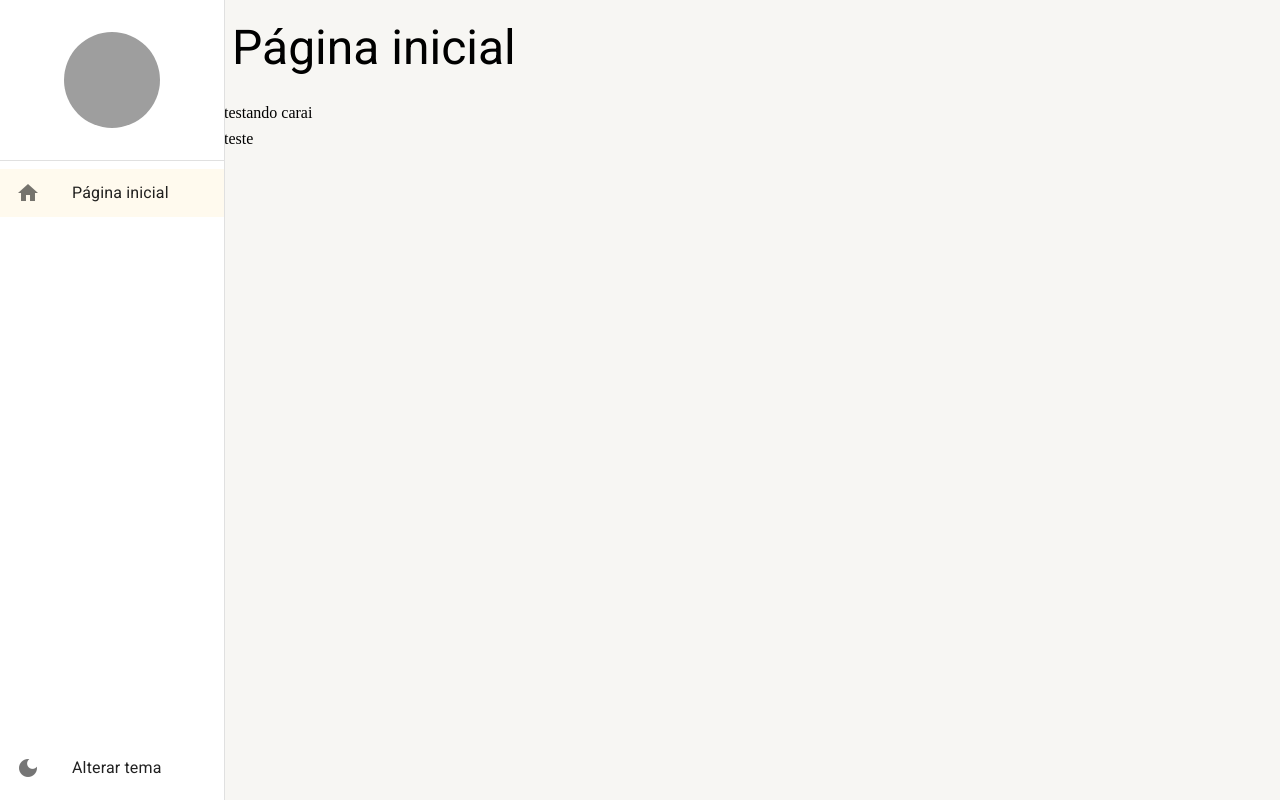
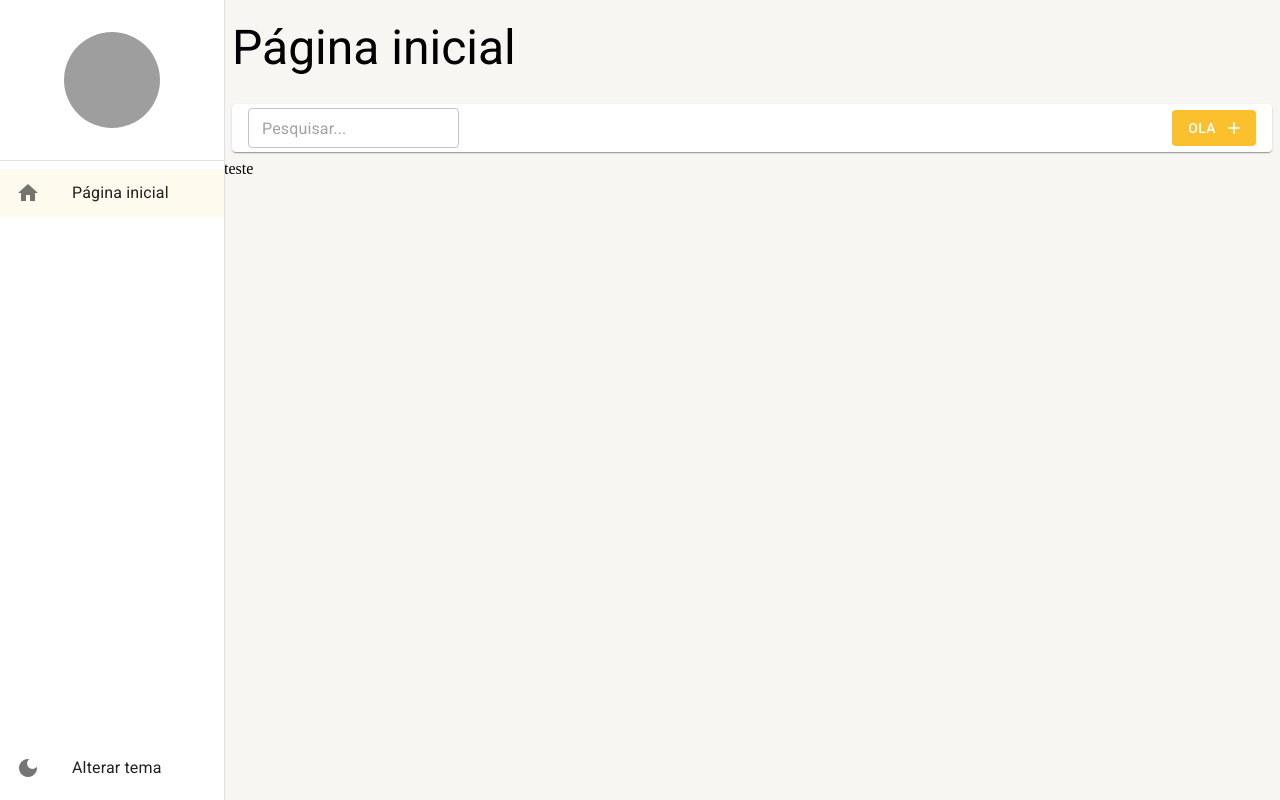
Before and after one commit to Viniciussilver/react-materialui-typescript, a React (Vite) app: page /pagina-inicial in a window 1280 px wide. Built offline with nearby package versions, Linux system fonts and the light colour scheme; grey boxes are pictures that could not be loaded.

Commit message:
feat: criado barra de ferramentas

```diff
--- a/src/pages/Dashboard/index.tsx
+++ b/src/pages/Dashboard/index.tsx
@@ -1,9 +1,14 @@
+import { FerramentasDaListagem } from '../../shared/components';
 import { LayoutBase } from '../../shared/layout/layoutBase';
 
 export const Dashboard = () => {
-
   return (
-    <LayoutBase title='Página inicial' barraDeFerramentas={<>testando carai</>}>
+    <LayoutBase
+      title='Página inicial'
+      barraDeFerramentas={
+        <FerramentasDaListagem mostrarInput textoDoBotao='ola' />
+      }
+    >
       <p>teste</p>
     </LayoutBase>
   );
--- /dev/null
+++ b/src/shared/components/FerramentasDaListagem/index.tsx
@@ -0,0 +1,57 @@
+import { Box, Button, Icon, Paper, TextField, useTheme } from '@mui/material';
+
+type FerramentasDaListagemProps = {
+  textoDaBusca?: string;
+  mostrarInput?: boolean;
+  onChange?: (e: string) => void;
+  textoDoBotao?: string;
+  mostrarBotao?: boolean;
+  onClick?: () => void;
+};
+
+export const FerramentasDaListagem: React.FC<FerramentasDaListagemProps> = ({
+  mostrarInput = false,
+  textoDaBusca = '',
+  onChange,
+  mostrarBotao = true,
+  textoDoBotao = 'Novo',
+  onClick,
+}) => {
+  const theme = useTheme();
+
+  return (
+    <Box
+      component={Paper}
+      height={theme.spacing(5)}
+      display='flex'
+      alignItems='center'
+      marginX={1}
+      paddingX={2}
+      paddingY={3}
+      gap={1}
+    >
+      {mostrarInput && (
+        <TextField
+          size='small'
+          placeholder='Pesquisar...'
+          value={textoDaBusca}
+          onChange={e => onChange?.(e.target.value)}
+        />
+      )}
+
+      <Box flex={1} display='flex' justifyContent='flex-end'>
+        {mostrarBotao && (
+          <Button
+            color='primary'
+            disableElevation
+            variant='contained'
+            onClick={onClick}
+            endIcon={<Icon>add</Icon>}
+          >
+            {textoDoBotao}
+          </Button>
+        )}
+      </Box>
+    </Box>
+  );
+};
--- a/src/shared/components/Menu-lateral/index.tsx
+++ b/src/shared/components/Menu-lateral/index.tsx
@@ -1,5 +1,16 @@
-import { Avatar, Divider, Drawer, Icon, List, ListItemButton, ListItemIcon, ListItemText, useMediaQuery, useTheme } from '@mui/material';
-import { Box } from '@mui/system';
+import {
+  Avatar,
+  Divider,
+  Drawer,
+  Box,
+  Icon,
+  List,
+  ListItemButton,
+  ListItemIcon,
+  ListItemText,
+  useMediaQuery,
+  useTheme,
+} from '@mui/material';
 import { ReactNode } from 'react';
 
 import Photo from '../../../assets/myPhoto.jpg';
@@ -8,10 +19,10 @@ import { useAppTheme } from '../../contexts/ThemeContext';
 import { ListLink } from '../ListItem';
 
 type MenuLateralProps = {
-    children: ReactNode;
-}
+  children: ReactNode;
+};
 
-export const MenuLateral: React.FC<MenuLateralProps> = ({children}) => {
+export const MenuLateral: React.FC<MenuLateralProps> = ({ children }) => {
   const { toggleDrawerOpen, isDrawerOpen, drawerOptions } = useDrawer();
   const { toggleTheme } = useAppTheme();
   const theme = useTheme();
@@ -20,43 +31,65 @@ export const MenuLateral: React.FC<MenuLateralProps> = ({children}) => {
 
   return (
     <>
-      <Drawer open={isDrawerOpen}  variant={smDown ? 'temporary' : 'permanent'} onClose={toggleDrawerOpen}>
-        <Box height='100%' width={theme.spacing(28)} display='flex' flexDirection='column'>
-
-          <Box width='100%' height={theme.spacing(20)} display='flex' alignItems='center' justifyContent='center'>
-            <Avatar sx={{
-              height: theme.spacing(12),
-              width: theme.spacing(12)
-            }} alt="Remy Sharp" src={Photo} />
+      <Drawer
+        open={isDrawerOpen}
+        variant={smDown ? 'temporary' : 'permanent'}
+        onClose={toggleDrawerOpen}
+      >
+        <Box
+          height='100%'
+          width={theme.spacing(28)}
+          display='flex'
+          flexDirection='column'
+        >
+          <Box
+            width='100%'
+            height={theme.spacing(20)}
+            display='flex'
+            alignItems='center'
+            justifyContent='center'
+          >
+            <Avatar
+              sx={{
+                height: theme.spacing(12),
+                width: theme.spacing(12),
+              }}
+              alt='Remy Sharp'
+              src={Photo}
+            />
           </Box>
           <Divider />
 
           <Box flex={1}>
             <List>
-              {
-                drawerOptions.map((item, index) => (
-                  <ListLink key={index} to={item.path} icon={item.icon} label={item.label} onClick={smDown ? toggleDrawerOpen : undefined} />
-
-                ))
-              }
+              {drawerOptions.map((item, index) => (
+                <ListLink
+                  key={index}
+                  to={item.path}
+                  icon={item.icon}
+                  label={item.label}
+                  onClick={smDown ? toggleDrawerOpen : undefined}
+                />
+              ))}
             </List>
           </Box>
           <Box>
-            <List >
-              <ListItemButton
-                onClick={toggleTheme}
-              >
+            <List>
+              <ListItemButton onClick={toggleTheme}>
                 <ListItemIcon>
                   <Icon>dark_mode</Icon>
                 </ListItemIcon>
-                <ListItemText primary="Alterar tema" />
+                <ListItemText primary='Alterar tema' />
               </ListItemButton>
             </List>
           </Box>
         </Box>
-
       </Drawer>
-      <Box height='100vh' marginLeft={smDown ? 0 : theme.spacing(28)} bgcolor={theme.palette.background.default}>
+      <Box
+        height='100vh'
+        marginLeft={smDown ? 0 : theme.spacing(28)}
+        bgcolor={theme.palette.background.default}
+      >
         {children}
       </Box>
     </>
--- a/src/shared/components/index.ts
+++ b/src/shared/components/index.ts
@@ -1 +1,2 @@
 export * from './Menu-lateral';
+export * from './FerramentasDaListagem';
--- a/src/shared/layout/layoutBase.tsx
+++ b/src/shared/layout/layoutBase.tsx
@@ -1,5 +1,4 @@
-import { Icon, IconButton, Typography, useMediaQuery, useTheme } from '@mui/material';
-import { Box } from '@mui/system';
+import { Icon, Box, IconButton, Typography, useMediaQuery, useTheme } from '@mui/material';
 import { ReactNode } from 'react';
 import { useDrawer } from '../../shared/contexts/DrawerContext';
 
```
